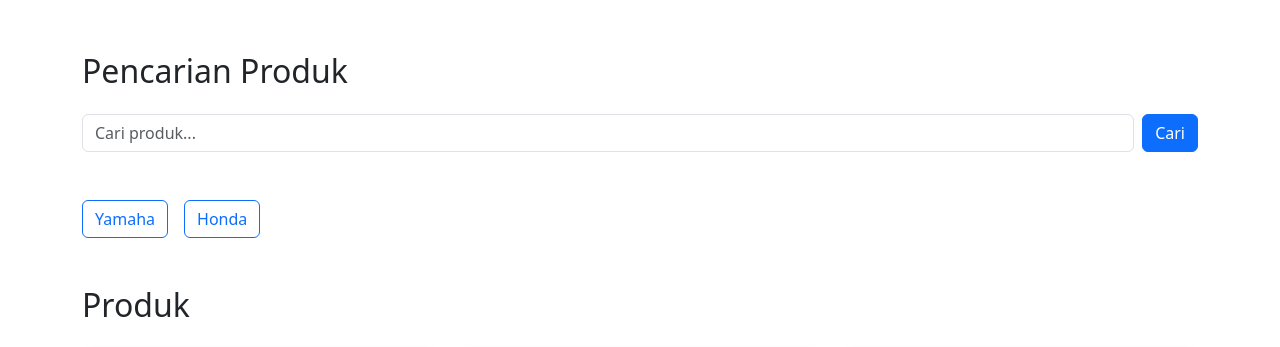
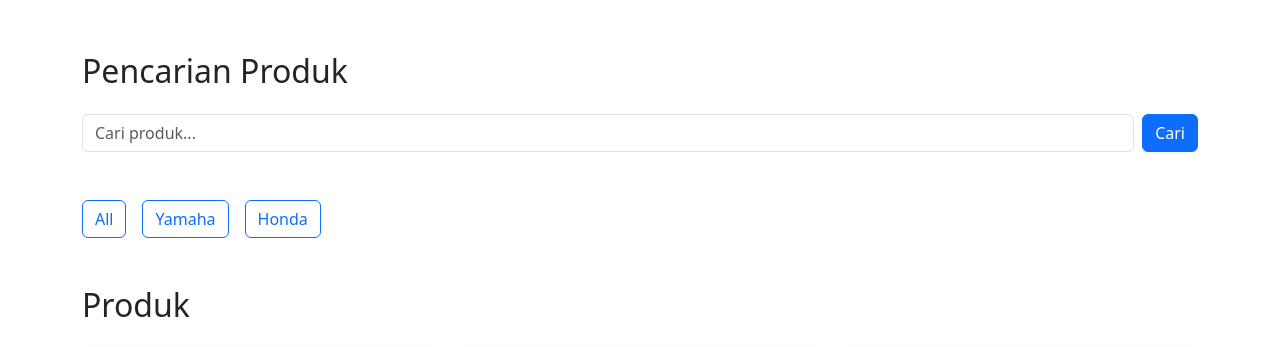
Before and after one commit to FarlyHaydy/BengkelinAja-ProjectMSIB, a Flask app: template templates/user/produk.html in a window 1280 px wide. Shown: the part 115-462 px from the top of the page. Run offline with Flask 3, Linux system fonts and the light colour scheme; the template is opened without the code that fills it, so the values that code supplies are empty.

Commit message:
Update produk.html

```diff
--- a/templates/user/produk.html
+++ b/templates/user/produk.html
@@ -196,6 +196,7 @@
       <!-- Kategori Produk -->
       <section class="mt-5">
         <div class="d-flex flex-wrap gap-3">
+          <button class="btn btn-outline-primary">All</button>
           <button class="btn btn-outline-primary">Yamaha</button>
           <button class="btn btn-outline-primary">Honda</button>
         </div>
```
